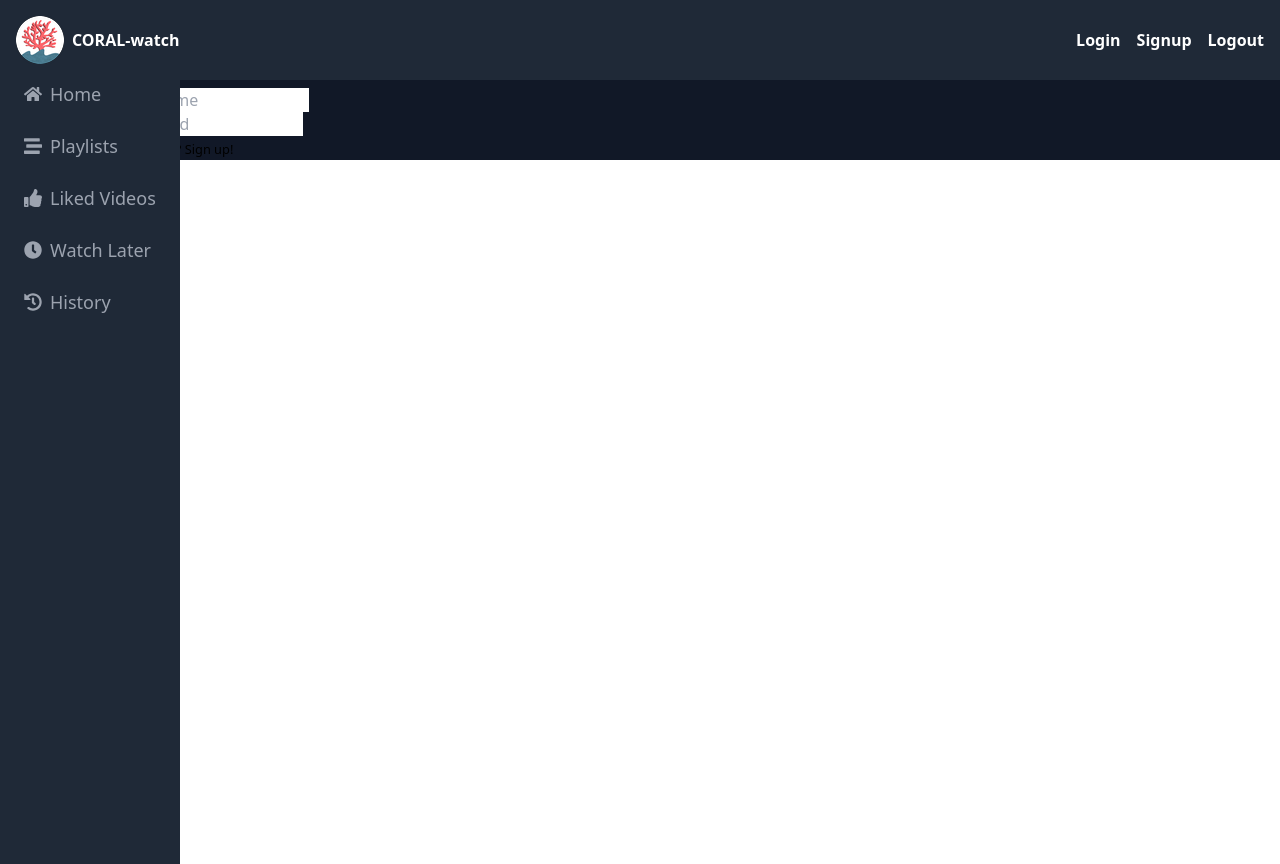
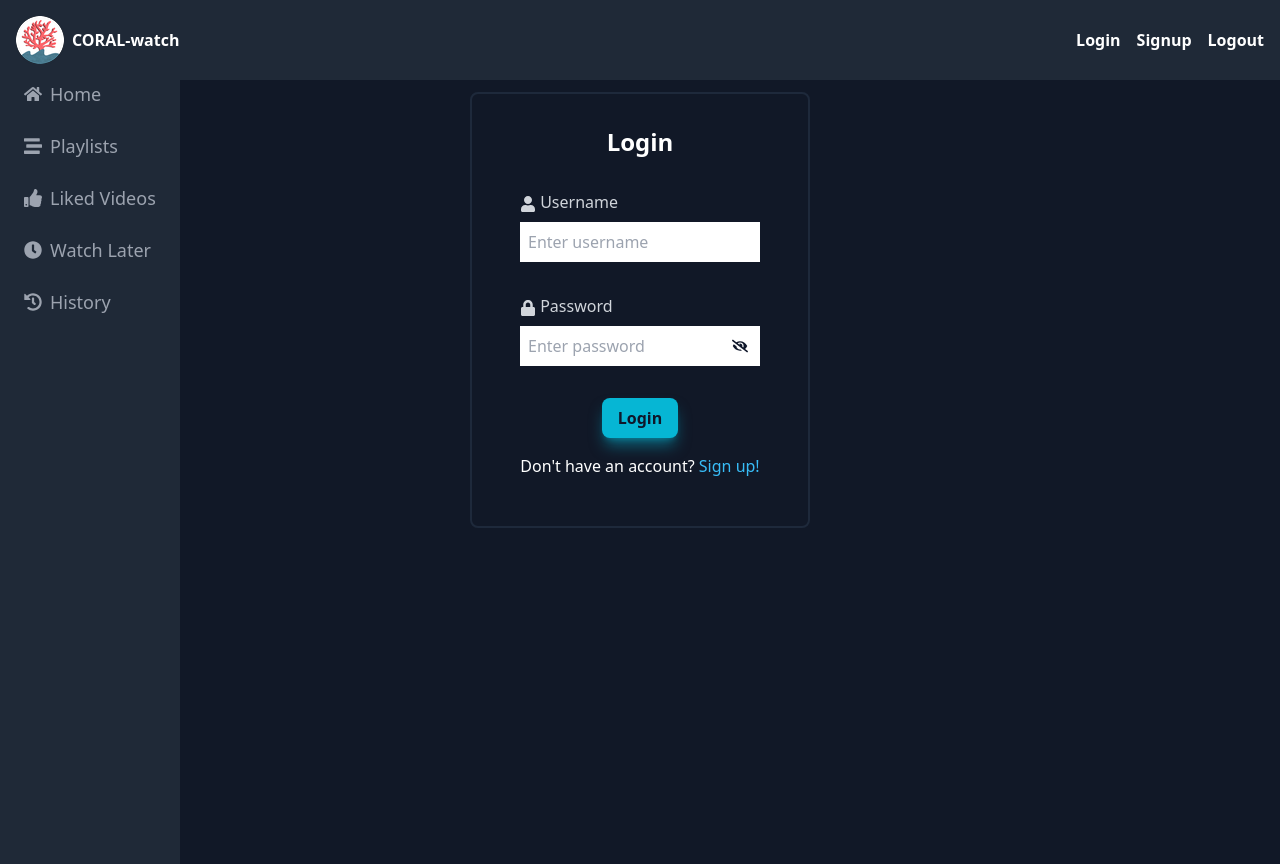
Before and after one commit to MadhushreeKunder/coral-watch, a React (Create React App) app: page /login in a window 1280 px wide. Before the commit the page ends 800 px from the top, so only its background shows below. Built offline with nearby package versions, Linux system fonts and the light colour scheme; no server answers.

Commit message:
style login

```diff
--- a/src/Pages/login.js
+++ b/src/Pages/login.js
@@ -3,6 +3,8 @@ import { useAuth } from "../contexts/authContext";
 import { useLocation, useNavigate } from "react-router-dom";
 import { useState } from "react";
 import { Link } from "react-router-dom";
+import { FaUser, FaLock, FaEye, FaEyeSlash, FaEnvelope } from "react-icons/fa";
+
 
 export function Login() {
   const { status, loginUserWithCreds } = useAuth();
@@ -16,7 +18,6 @@ export function Login() {
   });
 
   const loginUser = async () => {
-
     if (loginCredentials.username && loginCredentials.password) {
       const result = await loginUserWithCreds(
         loginCredentials.username,
@@ -35,16 +36,26 @@ export function Login() {
   };
 
   return (
-    <div className="login-form">
-      <h2>Login</h2>
-      <div className="login-input">
-        <label>
-          <i className="fas fa-user"></i> Username
+    <div className="h-screen mt-4 pt-7">
+      <div className="p-8 w-max flex flex-col items-center m-auto border-2 border-solid border-slate-800 rounded-lg text-white">
+        <h2 className="text-white text-2xl font-semibold">Login</h2>
+        <h3 className="fixed z-10 pt-40  top-0  h-full overflow-auto bg-opacity-10">
+          {status?.loading && (
+            <img src="/Images/Loading-blue.svg" alt="loading" />
+          )}
+        </h3>
+        <form
+          onSubmit={(e) => e.preventDefault()}
+          className="flex flex-col items-center justify-center align-middle my-4 mx-auto"
+        >
+        <div className="flex flex-col w-60 m-4">
+          <label className="mb-2 text-gray-300">
+          <FaUser className="inline" /> Username
           </label>
           <input
             type="text"
             placeholder="Enter username"
-          className="form-input"
+            className="text-slate-900 font-medium  p-2 "
             required
             value={loginCredentials.username}
             onChange={(e) =>
@@ -57,14 +68,14 @@ export function Login() {
           />
         </div>
 
-      <div className="login-input ">
-        <label>
-          <i className="fas fa-lock"></i> Password
+        <div className="flex flex-col w-60 m-4 relative">
+          <label  className="mb-2 text-gray-300">
+          <FaLock className="inline" />  Password
           </label>
           <input
             type={loginCredentials.showPassword ? "text" : "password"}
             placeholder="Enter password"
-          className="form-input"
+            className="text-slate-900 font-medium  p-2 "
             required
             value={loginCredentials.password}
             onChange={(e) =>
@@ -77,7 +88,7 @@ export function Login() {
           />
 
           <button
-          className="login-show-password"
+              className="text-slate-900 absolute right-3 top-11"
               onClick={() =>
               setLoginCredentials(() => ({
                 ...loginCredentials,
@@ -85,28 +96,33 @@ export function Login() {
               }))
             }
           >
-          {loginCredentials.showPassword ? (
-            <i className="far fa-lg fa-eye"></i>
-          ) : (
-            <i className="far fa-lg  fa-eye-slash"></i>
-          )}
+            {loginCredentials.showPassword ? <FaEye /> : <FaEyeSlash />}
           </button>
         </div>
-      <h3>
+        {/* <h3>
           {status.loading && (
-          <img src="../images/loading.svg" alt="loading" className="loading" />
+            <img
+              src="../images/loading.svg"
+              alt="loading"
+              className="loading"
+            />
           )}
-      </h3>
+        </h3> */}
         <p>{loginCredentials.msg}</p>
-      <button className="button button-primary login-button" onClick={loginUser}>
+        <button
+            className="py-2 px-4 m-4 block w-fit rounded-lg bg-cyan-500 shadow-lg shadow-cyan-500/50 active:shadow-gray-900 text-slate-900 font-bold"
+            onClick={loginUser}
+        >
           Login
         </button>
-      <small>
+        <small className="text-base">
           Don't have an account?{" "}
           <Link to="/signup">
-          <span className="login-signup"> Sign up!</span>
+            <span className="text-sky-400 hover:underline"> Sign up!</span>
           </Link>
         </small>
+        </form>
+      </div>
     </div>
   );
 }
```
Lines whose indentation alone changed are shown as unchanged.
